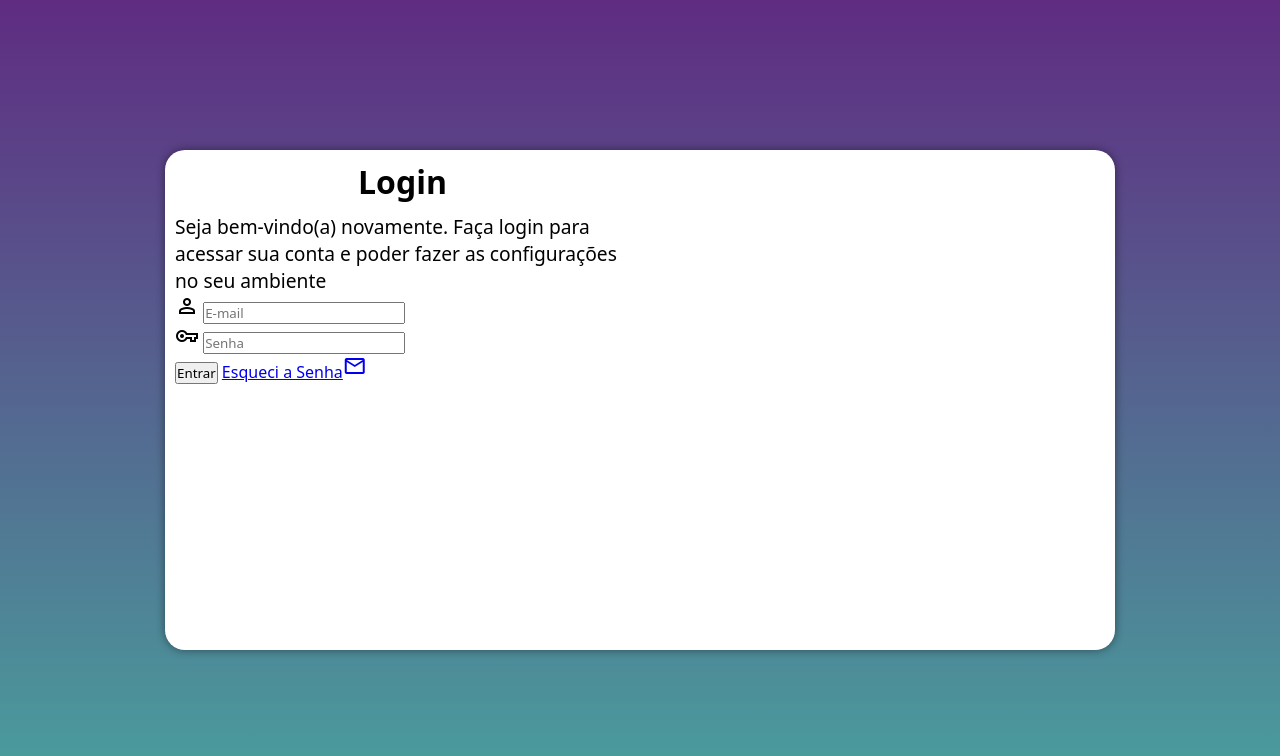
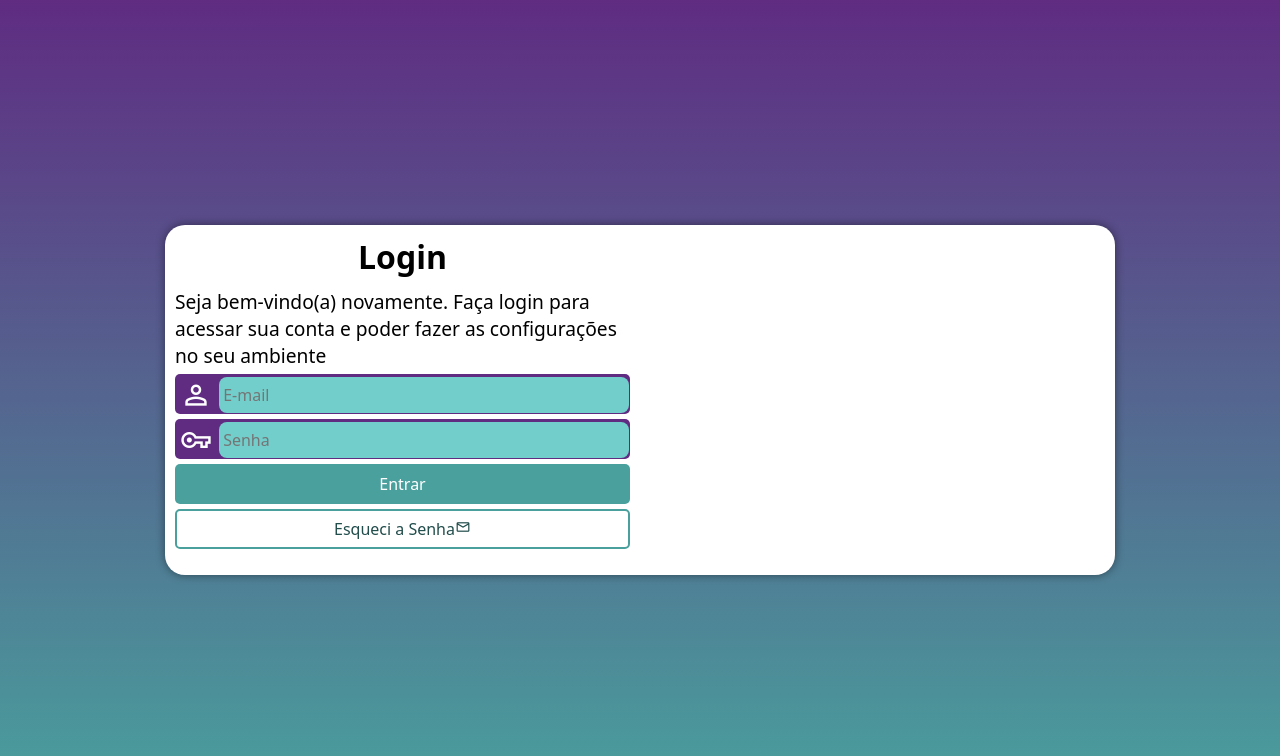
Before and after one commit to gustavocorrea86/projeto-login, a plain HTML site: page index.html in a window 1280 px wide. Drawn offline with nearby package versions, Linux system fonts and the light colour scheme.

Commit message:
finalização projeto-login

```diff
--- a/estilos/mediaqueries.css
+++ b/estilos/mediaqueries.css
@@ -6,6 +6,7 @@
     }
     section#login{
         width: 80vw;
+        height: 280px;
     }
     div#imagem{
         float: left;
@@ -24,6 +25,7 @@
     }
     section#login{
         width: 950px;
+        height: 350px;
     }
     div#imagem{
         float: right;
--- a/estilos/style.css
+++ b/estilos/style.css
@@ -25,17 +25,32 @@ section#login{
     position: absolute;
     left: 50%;
     top: 50%;
-    transform: translate(-50%, -50%);
     overflow: hidden;
-
     background-color: white;
     width: 250px;
-    height: 500px;
+    height: 515px;
     border-radius: 20px;
     box-shadow: 0px 0px 10px rgba(0, 0, 0, 0.452);
 
+    transform: translate(-50%, -50%);
     transition: width 0.3s, height 0.3s;
     transition-timing-function: ease;
+}
+.campo > input{
+    background-color: #72cecb;
+    border: 2px solid #5f2c82;
+    font-size: 1em;
+    width: calc(100% - 45px);
+    height: 90%;
+    border: 0px;
+    border-radius: 8px;
+    padding: 4px;
+    margin-bottom: 2px;
+    transform: translateY(-10px);
+}
+.campo > input:focus-within{
+    background-color: white;
+    border: 2px solid black;
 }
 div#imagem{
     display: block;
@@ -55,3 +70,51 @@ div#formulario > h1{
 div#formulario > p{
     font-size: 0.8em;
 }
+.campo{
+    background-color: #5f2c82;
+    width: 100%;
+    display: block;
+    height: 40px;
+    border-radius: 5px;
+    margin: 5px 0px;
+}
+.campo > span{
+    color: white;
+    font-size: 2em;
+    width: 40px;
+    padding: 5px;
+}
+
+#entrar{
+    display: block;
+    font-size: 1em;
+    width: 100%;
+    height: 40px;
+    background-color: #49a09d;
+    color: white;
+    border: none;
+    border-radius: 5px;
+    cursor: pointer;
+}
+#entrar:hover{
+    background-color: #214d4b;
+}
+a:hover{
+    text-decoration: underline;
+}
+.botao{
+    display: block;
+    text-align: center;
+    padding-top: 7px;
+    font-size: 1em;
+    width: 100%;
+    height: 40px;
+    border: 2px solid #49a09d;
+    border-radius: 5px;
+    text-decoration: none;
+    color: #214d4b;
+    margin-top: 5px;
+}
+#icon_mail{
+    font-size: 1em;
+}
--- a/index.html
+++ b/index.html
@@ -21,18 +21,21 @@
                 <p>Seja bem-vindo(a) novamente. Faça login para acessar sua conta e poder fazer as configurações no seu ambiente</p>
 
                 <form action="login.php" method="post">
+
                     <div class="campo">
                         <span class="material-symbols-outlined">person</span>
                         <input type="email" name="login" id="ilogin" placeholder="E-mail" autocomplete="email" required maxlength="30">
                         <label for="ilogin"></label>
                     </div>
+
                     <div class="campo">
                         <span class="material-symbols-outlined">vpn_key</span>
                         <input type="password" name="senha" id="isenha" placeholder="Senha" autocomplete="current-password" required minlength="6" maxlength="8">
                         <label for="isenha"></label>
                     </div>
-                    <input type="submit" value="Entrar">
-                    <a href="esqueci.html">Esqueci a Senha<span class="material-symbols-outlined">mail</span></a>
+
+                    <input id="entrar" type="submit" value="Entrar">
+                    <a href="esqueci.html" class="botao">Esqueci a Senha<span id="icon_mail"  class="material-symbols-outlined">mail</span></a>
 
                 </form>
 
```
